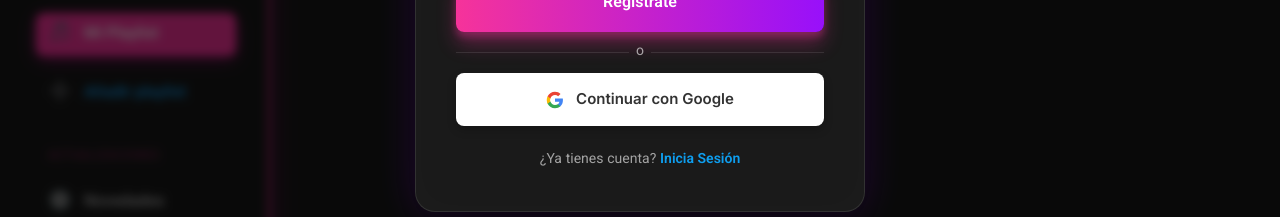
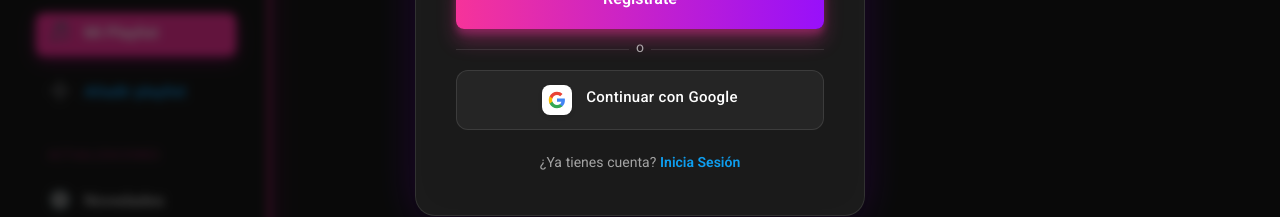
Before and after one commit to smartsystemsinnovation-del/smartune, a Next.js app in the folder web/: page /favoritos/playlist in a window 1280 px wide. Both pictures are taken after a click on the button "Regístrate". Shown: the part 516-733 px from the top of the page. Built offline with nearby package versions, Linux system fonts and the light colour scheme; no server answers.

Commit message:
Finalizada integración premium de Google Auth y configuración de scopes

```diff
--- a/web/src/components/AuthModal.module.css
+++ b/web/src/components/AuthModal.module.css
@@ -177,24 +177,41 @@
   display: flex;
   align-items: center;
   justify-content: center;
-  gap: 12px;
-  background: white;
-  color: #333;
+  gap: 14px;
+  background: rgba(255, 255, 255, 0.05);
+  color: white;
   padding: 14px 20px;
-  border-radius: 8px;
+  border-radius: 12px;
   font-size: 15px;
-  font-family: var(--font-inter);
-  font-weight: 600;
-  transition: all 0.2s cubic-bezier(0.16, 1, 0.3, 1);
-  box-shadow: 0 4px 10px rgba(0, 0, 0, 0.2);
-  border: 1px solid rgba(255,255,255,0.8);
+  font-family: inherit;
+  font-weight: 500;
+  transition: all 0.3s cubic-bezier(0.16, 1, 0.3, 1);
+  border: 1px solid rgba(255, 255, 255, 0.1);
   width: 100%;
+  cursor: pointer;
+  position: relative;
+  overflow: hidden;
 }
 
-.googleBtn:hover {
-  background: #fdfdfd;
+.googleBtn:hover:not(:disabled) {
+  background: rgba(255, 255, 255, 0.1);
+  border-color: rgba(255, 255, 255, 0.2);
   transform: translateY(-2px);
-  box-shadow: 0 6px 15px rgba(255, 255, 255, 0.1);
+  box-shadow: 0 10px 20px rgba(0, 0, 0, 0.3);
+}
+
+.googleIconWrapper {
+  background: white;
+  padding: 6px;
+  border-radius: 8px;
+  display: flex;
+  align-items: center;
+  justify-content: center;
+  box-shadow: 0 2px 4px rgba(0, 0, 0, 0.1);
+}
+
+.googleBtn span {
+  letter-spacing: 0.3px;
 }
 
 .successMessage {
--- a/web/src/components/AuthModal.tsx
+++ b/web/src/components/AuthModal.tsx
@@ -43,13 +43,13 @@ export default function AuthModal({ onClose, initialMode = 'login' }: AuthModalP
       const { error } = await supabase.auth.signInWithOAuth({
         provider: 'google',
         options: {
-          // El user será redirigido aquí tras iniciar sesión con Google
           redirectTo: `${window.location.origin}/auth/callback?next=/dashboard`,
           queryParams: {
             access_type: 'offline',
             prompt: 'consent',
           },
-          scopes: 'https://www.googleapis.com/auth/calendar.events'
+          // Incluimos scopes para obtener nombre y email, además del calendario
+          scopes: 'openid https://www.googleapis.com/auth/userinfo.profile https://www.googleapis.com/auth/userinfo.email https://www.googleapis.com/auth/calendar.events'
         }
       });
       if (error) throw error;
@@ -218,13 +218,15 @@ export default function AuthModal({ onClose, initialMode = 'login' }: AuthModalP
             <div className={styles.divider}>o</div>
 
             <button className={styles.googleBtn} onClick={handleGoogleSignIn} disabled={loading}>
+              <div className={styles.googleIconWrapper}>
                 <svg width="18" height="18" viewBox="0 0 24 24" fill="none" xmlns="http://www.w3.org/2000/svg">
                   <path d="M22.56 12.25c0-.78-.07-1.53-.2-2.25H12v4.26h5.92c-.26 1.37-1.04 2.53-2.21 3.31v2.77h3.57c2.08-1.92 3.28-4.74 3.28-8.09z" fill="#4285F4"/>
                   <path d="M12 23c2.97 0 5.46-.98 7.28-2.66l-3.57-2.77c-.98.66-2.23 1.06-3.71 1.06-2.86 0-5.29-1.93-6.16-4.53H2.18v2.84C3.99 20.53 7.7 23 12 23z" fill="#34A853"/>
                   <path d="M5.84 14.09c-.22-.66-.35-1.36-.35-2.09s.13-1.43.35-2.09V7.07H2.18C1.43 8.55 1 10.22 1 12s.43 3.45 1.18 4.93l2.85-2.22.81-.62z" fill="#FBBC05"/>
                   <path d="M12 5.38c1.62 0 3.06.56 4.21 1.64l3.15-3.15C17.45 2.09 14.97 1 12 1 7.7 1 3.99 3.47 2.18 7.07l3.66 2.84c.87-2.6 3.3-4.53 6.16-4.53z" fill="#EA4335"/>
                 </svg>
-              Continuar con Google
+              </div>
+              <span>Continuar con Google</span>
             </button>
           </>
         )}
```
Lines whose indentation alone changed are shown as unchanged.
